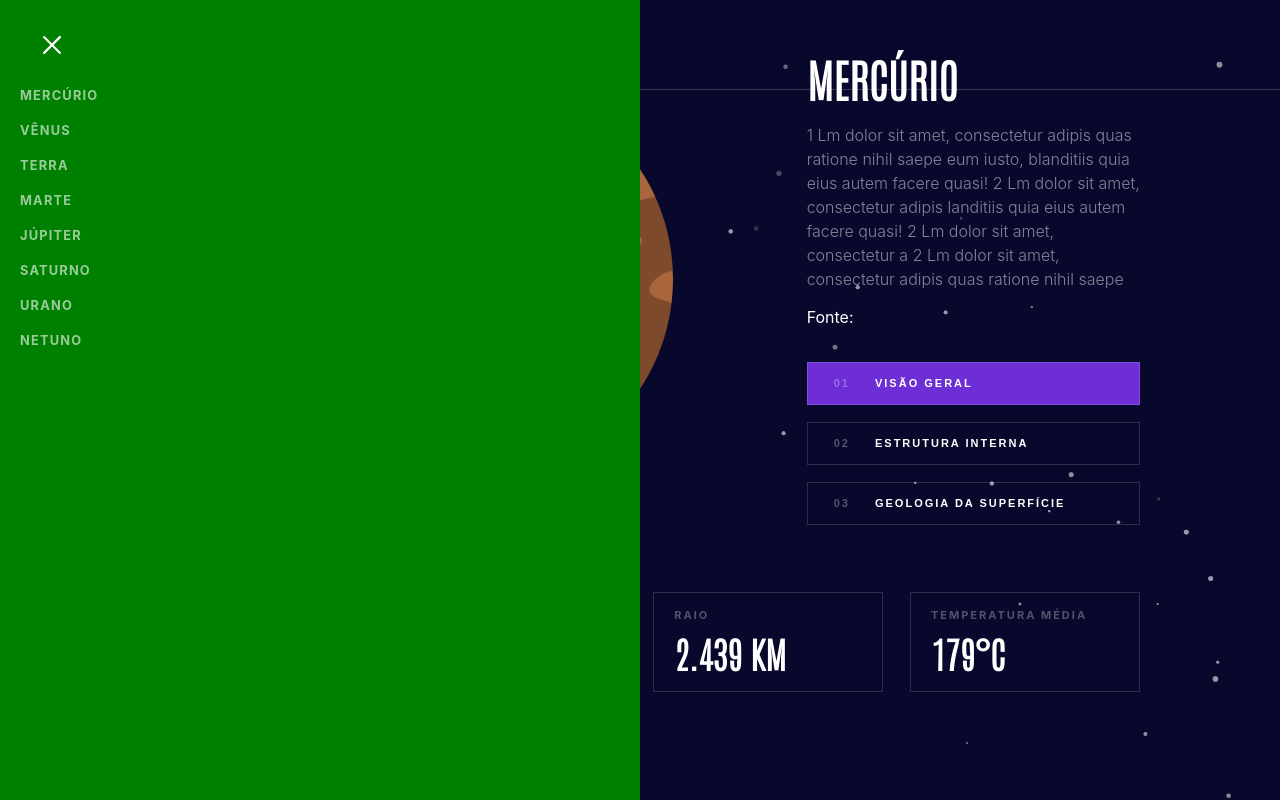
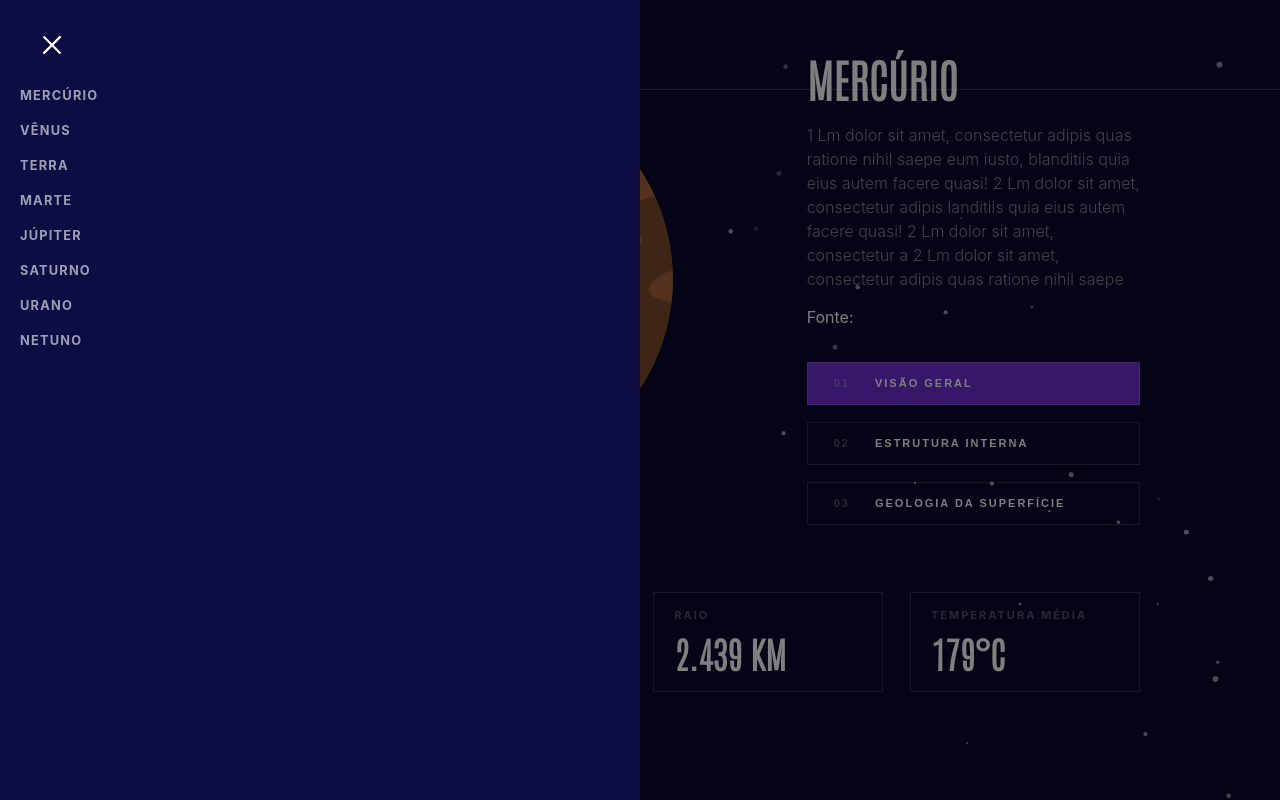
Before and after one commit to OBSCUREwillian/The-Planets, a Next.js app: page / in a window 1280 px wide. Both pictures are taken after a click on the element 52 px from the left and 44 px from the top of the page. Built offline with nearby package versions, Linux system fonts and the light colour scheme.

Commit message:
This commit adds an open and close action to the navbar when clicking on the link and adds an overlay that closes the navbar  when clicked

```diff
--- a/components/AboutThePlanet.jsx
+++ b/components/AboutThePlanet.jsx
@@ -54,6 +54,7 @@ const AboutThePlanet = ({overview, internalStructure, surfaceGeology, planet, se
         <style jsx>{`
             .container{
                 margin-top: 60px;
+
             }
 
 
--- a/components/Hamburguer.jsx
+++ b/components/Hamburguer.jsx
@@ -17,9 +17,12 @@ const Hamburguer = ({open, changeOpen}) => {
 
         <Navbar
             open={open}
+            changeOpen={changeOpen}
         />
 
+
         <style jsx>{`
+
             #hamburguer{
                 position: relative;
                 z-index: 2;
@@ -28,6 +31,7 @@ const Hamburguer = ({open, changeOpen}) => {
                 display: flex;
                 flex-direction: column;
                 justify-content: center;
+
             }
 
             /* Linhas Hamburguer */
@@ -36,6 +40,8 @@ const Hamburguer = ({open, changeOpen}) => {
                 display: block;
                 background-color: #fff;
                 height: 2px;
+                transition: 0.3s ease-in-out;
+
             }
 
 
@@ -47,6 +53,8 @@ const Hamburguer = ({open, changeOpen}) => {
                 width: 100%;
                 height: 100%;
                 position: absolute;
+                transition: 0.3s ease-in-out;
+
             }
 
             .hamburguer-line::after{
--- a/components/Layout.jsx
+++ b/components/Layout.jsx
@@ -12,7 +12,7 @@ const Layout = ({children}) => {
     function changeOpen(){
         setOpen(!open);
     }
-
+    console.log(open)
     return(<>
 
         <ParticlesBackground/>
@@ -26,11 +26,19 @@ const Layout = ({children}) => {
             {/* <link rel="icon" href="/favicon.ico" /> */}
         </Head>
 
+        <div
+            className={open ? '' : 'display-none'}
+            id="overlay"
+            onClick={()=>changeOpen()}
+        ></div>
+
         <header>
             <Hamburguer
                 open={open}
                 changeOpen={changeOpen}
             />
+
+
 
             <div>
                 OS PLANETAS
@@ -57,15 +65,29 @@ const Layout = ({children}) => {
                 align-items: center;
                 padding: 20px 80px 20px 20px;
                 border-bottom: 1px solid;
-                border-color: rgb(255,255,255, 0.2)
+                border-color: rgb(255,255,255, 0.2);
+
             }
 
             header div{
                 font-family: 'Antonio', sans-serif;
                 font-weight: 600;
                 font-size: 20px;
-                margin-left: 30px
+                margin-left: 30px;
             }
+
+            #overlay{
+                width: 100vw;
+                height: 100vh;
+                background-color: rgb(0,0,0,0.5);
+                position: absolute;
+                z-index: 1;
+            }
+
+            .display-none{
+                display: none;
+            }
+
             main{
                 display: flex;
                 justify-content: center;
--- a/components/Navbar.jsx
+++ b/components/Navbar.jsx
@@ -1,9 +1,9 @@
 import Link from 'next/link';
 
 
-const Navbar = ({open}) => {
+const Navbar = ({open, changeOpen}) => {
 
-
+    console.log(open)
     return (<>
 
         <ul>
@@ -12,17 +12,25 @@ const Navbar = ({open}) => {
 
                 </div>
             </li>
-            <li>
-                <Link href="/">Mercúrio</Link>
+            <li >
+                <Link href="/">
+                    <span onClick={()=>changeOpen()}>Mercúrio</span>
+                </Link>
             </li>
             <li>
-                <Link href="/venus">Vênus</Link>
+                <Link href="/venus">
+                    <span onClick={()=>changeOpen()}>Vênus</span>
+                </Link>
             </li>
             <li>
-                <Link href="/terra">Terra</Link>
+                <Link href="/terra">
+                    <span onClick={()=>changeOpen()}>Terra</span>
+                </Link>
             </li>
             <li>
-                <Link href="/marte"> Marte </Link>
+                <Link href="/marte">
+                    <span onClick={()=>changeOpen()}>Marte</span>
+                </Link>
             </li>
             <li>
                 Júpiter
@@ -39,11 +47,14 @@ const Navbar = ({open}) => {
         </ul>
 
         <style jsx>{`
+            :global(body){
+                overflow: ${open? 'hidden' : ''}
+            }
 
             ul{
                 padding-left: 20px;
                 top: 0;
-                background-color: green;
+                background-color: rgb(13, 13, 68);
                 height: 100vh;
                 width: 50vw;
                 position: absolute;
--- a/styles/globals.css
+++ b/styles/globals.css
@@ -6,8 +6,6 @@ body {
   margin: 0;
   font-family: -apple-system, BlinkMacSystemFont, Segoe UI, Roboto, Oxygen,
     Ubuntu, Cantarell, Fira Sans, Droid Sans, Helvetica Neue, sans-serif;
-  height: 100%;
-  width: 100%;
 }
 
 body{
```
